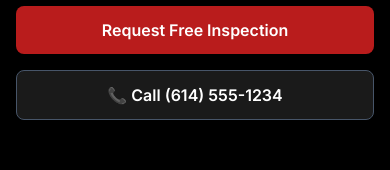
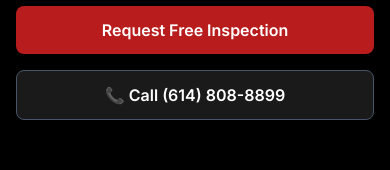
Before and after one commit to 614restore/614-site, a Next.js app: page /roofing in a window 390 px wide. Shown: the part 5019-5189 px from the top of the page. Built offline with nearby package versions, Linux system fonts and the light colour scheme.

Commit message:
Update contact info: phone 614-808-8899, email info@614restore.com

```diff
--- a/src/app/contact/page.tsx
+++ b/src/app/contact/page.tsx
@@ -125,8 +125,8 @@ export default function ContactPage() {
                   {
                     icon: '📞',
                     label: 'Phone',
-                    value: '(614) 555-1234',
-                    href: 'tel:+16145551234',
+                    value: '(614) 808-8899',
+                    href: 'tel:+16148088899',
                   },
                   {
                     icon: '✉️',
@@ -160,7 +160,7 @@ export default function ContactPage() {
               <div className="bg-[#111] rounded-2xl border border-slate-700/60 p-6">
                 <h3 className="text-white font-bold mb-4">Quick Actions</h3>
                 <div className="space-y-3">
-                  <a href="tel:+16145551234" className="flex items-center gap-3 text-slate-300 hover:text-amber-400 transition-colors">
+                  <a href="tel:+16148088899" className="flex items-center gap-3 text-slate-300 hover:text-amber-400 transition-colors">
                     <span>📞</span>
                     <span>Call us directly — fastest response</span>
                   </a>
--- a/src/app/roofing/page.tsx
+++ b/src/app/roofing/page.tsx
@@ -46,7 +46,7 @@ export default function RoofingPage() {
               </p>
               <div className="flex flex-col sm:flex-row gap-4">
                 <a href="/contact" className="btn-primary text-center">Get a Free Inspection</a>
-                <a href="tel:+16145551234" className="bg-[#1a1a1a] hover:bg-[#222] text-white font-semibold px-6 py-3 rounded-lg transition-all text-center border border-slate-600">
+                <a href="tel:+16148088899" className="bg-[#1a1a1a] hover:bg-[#222] text-white font-semibold px-6 py-3 rounded-lg transition-all text-center border border-slate-600">
                   📞 Call Us Now
                 </a>
               </div>
@@ -197,8 +197,8 @@ export default function RoofingPage() {
           <p className="text-slate-300 text-xl mb-8">No obligation. No pressure. Just an honest assessment of your roof.</p>
           <div className="flex flex-col sm:flex-row gap-4 justify-center">
             <a href="/contact" className="btn-primary inline-block text-center">Request Free Inspection</a>
-            <a href="tel:+16145551234" className="bg-[#1a1a1a] hover:bg-[#222] text-white font-semibold px-6 py-3 rounded-lg transition-all text-center border border-slate-600">
-              📞 Call (614) 555-1234
+            <a href="tel:+16148088899" className="bg-[#1a1a1a] hover:bg-[#222] text-white font-semibold px-6 py-3 rounded-lg transition-all text-center border border-slate-600">
+              📞 Call (614) 808-8899
             </a>
           </div>
         </div>
--- a/src/components/Footer.tsx
+++ b/src/components/Footer.tsx
@@ -49,8 +49,8 @@ export default function Footer() {
             <h4 className="text-amber-400 font-semibold mb-4 text-sm uppercase tracking-wide">Contact</h4>
             <ul className="space-y-2 text-sm">
               <li className="flex items-center gap-2">📍 Columbus, Ohio</li>
-              <li><a href="tel:6141234567" className="hover:text-red-400 transition-colors">📞 (614) 123-4567</a></li>
-              <li><a href="mailto:hello@614restore.com" className="hover:text-red-400 transition-colors">✉️ hello@614restore.com</a></li>
+              <li><a href="tel:+16148088899" className="hover:text-red-400 transition-colors">📞 (614) 808-8899</a></li>
+              <li><a href="mailto:info@614restore.com" className="hover:text-red-400 transition-colors">✉️ info@614restore.com</a></li>
             </ul>
           </div>
         </div>
```
